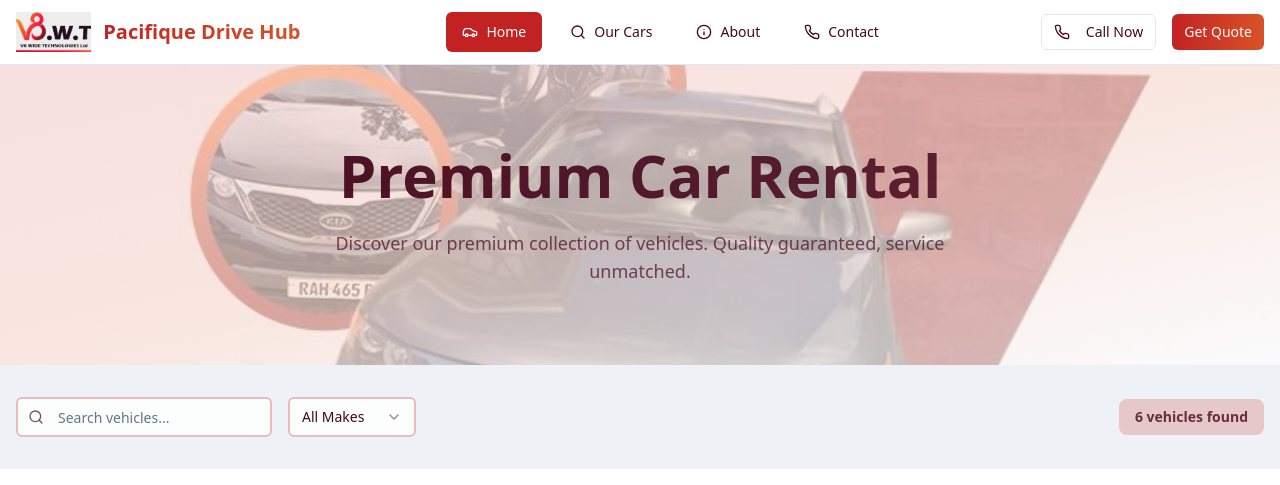
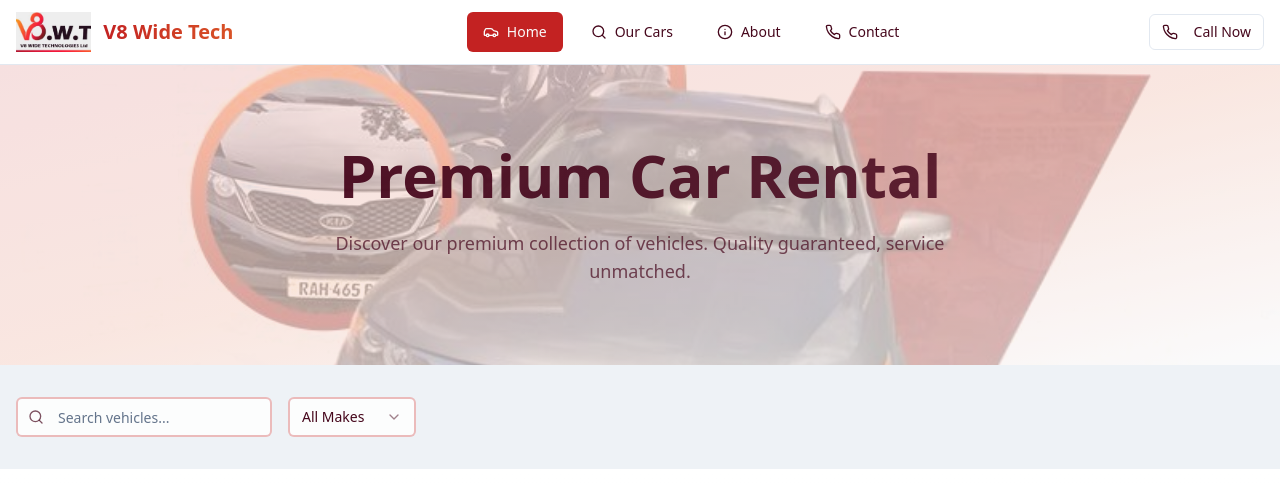
Before and after one commit to e13477998-ship-it/pacific-cloud-nexus, a React (Vite) app: page / in a window 1280 px wide. Shown: the top 485 px of the page. Built offline with nearby package versions, Linux system fonts and the light colour scheme.

Commit message:
Refactor: Update branding and UI elements
Replace "Pacifique" and "Pacifique Drive Hub" with "V8 Wide Tech" across the application to align with the logo. Remove the "Get Quote" button and "All Prices" button. Also, remove the "6 vehicles found" text.

```diff
--- a/src/components/layout/Header.tsx
+++ b/src/components/layout/Header.tsx
@@ -45,7 +45,7 @@ const Header = () => {
             />
             <div className="hidden sm:block">
               <span className="text-xl font-bold bg-gradient-to-r from-primary to-accent bg-clip-text text-transparent">
-                Pacifique Drive Hub
+                V8 Wide Tech
               </span>
             </div>
           </Link>
@@ -82,12 +82,6 @@ const Header = () => {
             >
               <Phone className="h-4 w-4 mr-2" />
               Call Now
-            </Button>
-            <Button
-              size="sm"
-              className="bg-gradient-to-r from-primary to-accent hover:from-primary/90 hover:to-accent/90"
-            >
-              Get Quote
             </Button>
           </div>
 
@@ -126,11 +120,6 @@ const Header = () => {
                     Call Now
                   </Button>
                 </DropdownMenuItem>
-                <DropdownMenuItem asChild>
-                  <Button size="sm" className="w-full justify-start bg-gradient-to-r from-primary to-accent">
-                    Get Quote
-                  </Button>
-                </DropdownMenuItem>
               </div>
             </DropdownMenuContent>
           </DropdownMenu>
--- a/src/pages/Index.tsx
+++ b/src/pages/Index.tsx
@@ -107,9 +107,6 @@ const Index = () => {
                   </SelectContent>
                 </Select>
               </div>
-              <div className="text-sm text-foreground/80 font-semibold bg-primary/20 px-4 py-2 rounded-lg">
-                {sortedCars.length} vehicles found
-              </div>
             </div>
           </div>
         </section>
```
